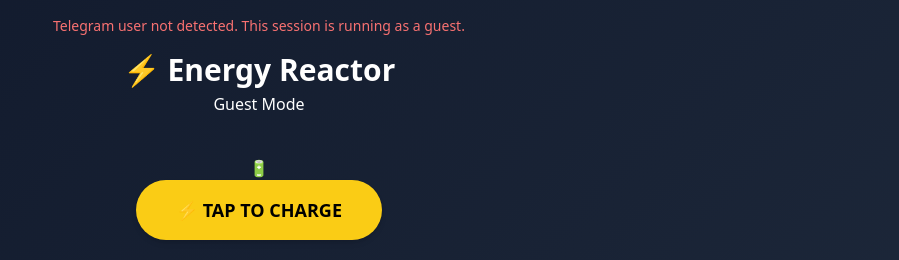
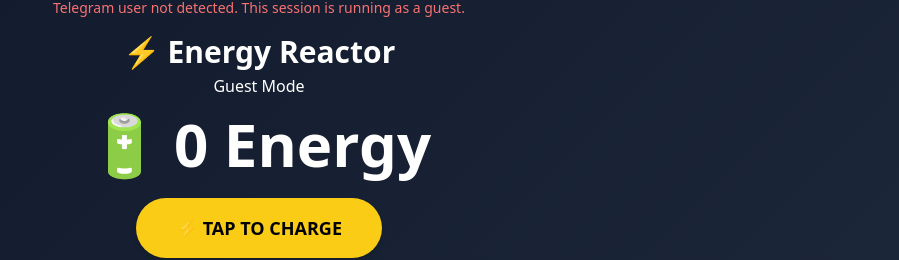
Before and after one commit to FortunaFiWeb3/85347hfsdui84, a React (Vite) app in the folder frontend/: page / in a window 1280 px wide. Shown: the part 182-442 px from the top of the page, without its empty margins (381-1280 px from the left). Built offline with nearby package versions, Linux system fonts and the light colour scheme; no server answers.

Commit message:
🚀 Fix: Evolving icon size now matches energy count

```diff
--- a/frontend/src/App.jsx
+++ b/frontend/src/App.jsx
@@ -157,7 +157,6 @@
           </h2>
 
           <div className="text-5xl sm:text-6xl font-extrabold flex items-center gap-3 mb-6">
-          </div>
   <span
     role="img"
     aria-label="energy-icon"
@@ -165,7 +164,8 @@
   >
     {getIcon(energy)}
   </span>
-
+  {energy} Energy
+</div>
 
 <button
   onClick={() => setTheme(theme === 'dark' ? 'light' : 'dark')}
```
Lines whose indentation alone changed are shown as unchanged.
